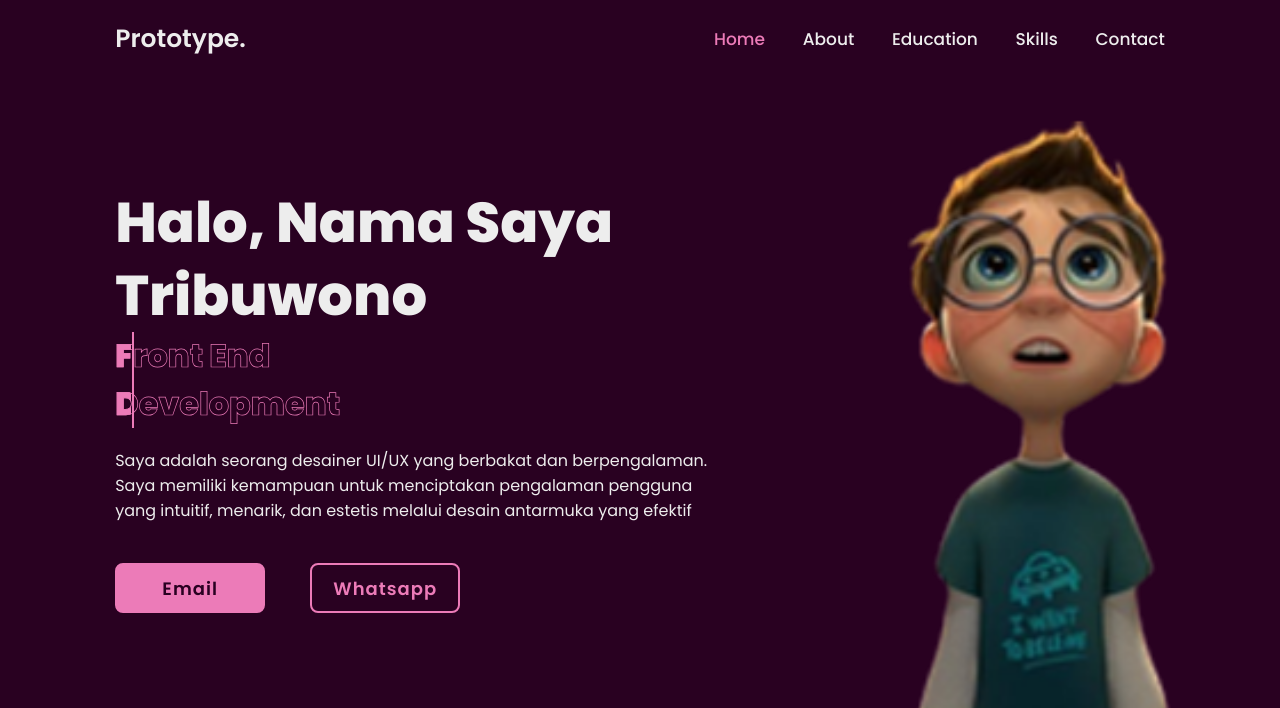
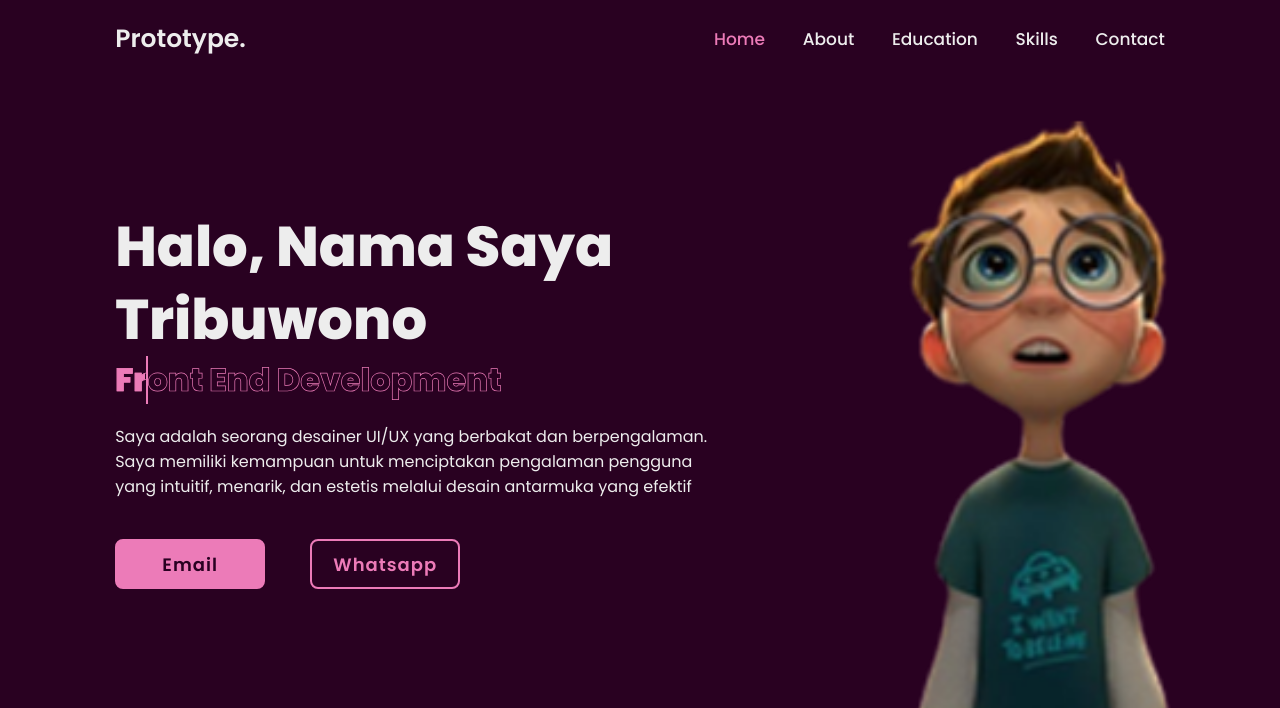
Before and after one commit to prototype888/tipepink, a plain HTML site: page index.html in a window 1280 px wide. Shown: the top 708 px of the page. Drawn offline with nearby package versions, Linux system fonts and the light colour scheme.

Commit message:
Update style.css

```diff
--- a/css/style.css
+++ b/css/style.css
@@ -109,7 +109,7 @@ section {
 
 .home-content .text-animate {
     position: relative;
-    width: 20.8rem;
+    width: 38.8rem;
 }
 
 .home-content .text-animate h3 {
@@ -120,7 +120,7 @@ section {
     background-image: linear-gradient(var(--main-color),var(--main-color));
     background-repeat: no-repeat;
     -webkit-background-clip: text;
-    background-position: 20.8rem 0;
+    background-position: 38.8rem 0;
 
 }
 
@@ -927,7 +927,7 @@ section:nth-child(odd) .animate.scroll, .footer .animate.scroll {
 /* KEYFRAME ANIMATION */
 @keyframes homeBgText {
     0%,10%,100% {
-        background-position: -20.8rem 0;
+        background-position: -38.8rem 0;
     }
     65%,85% {
         background-position: 0 0;
```
